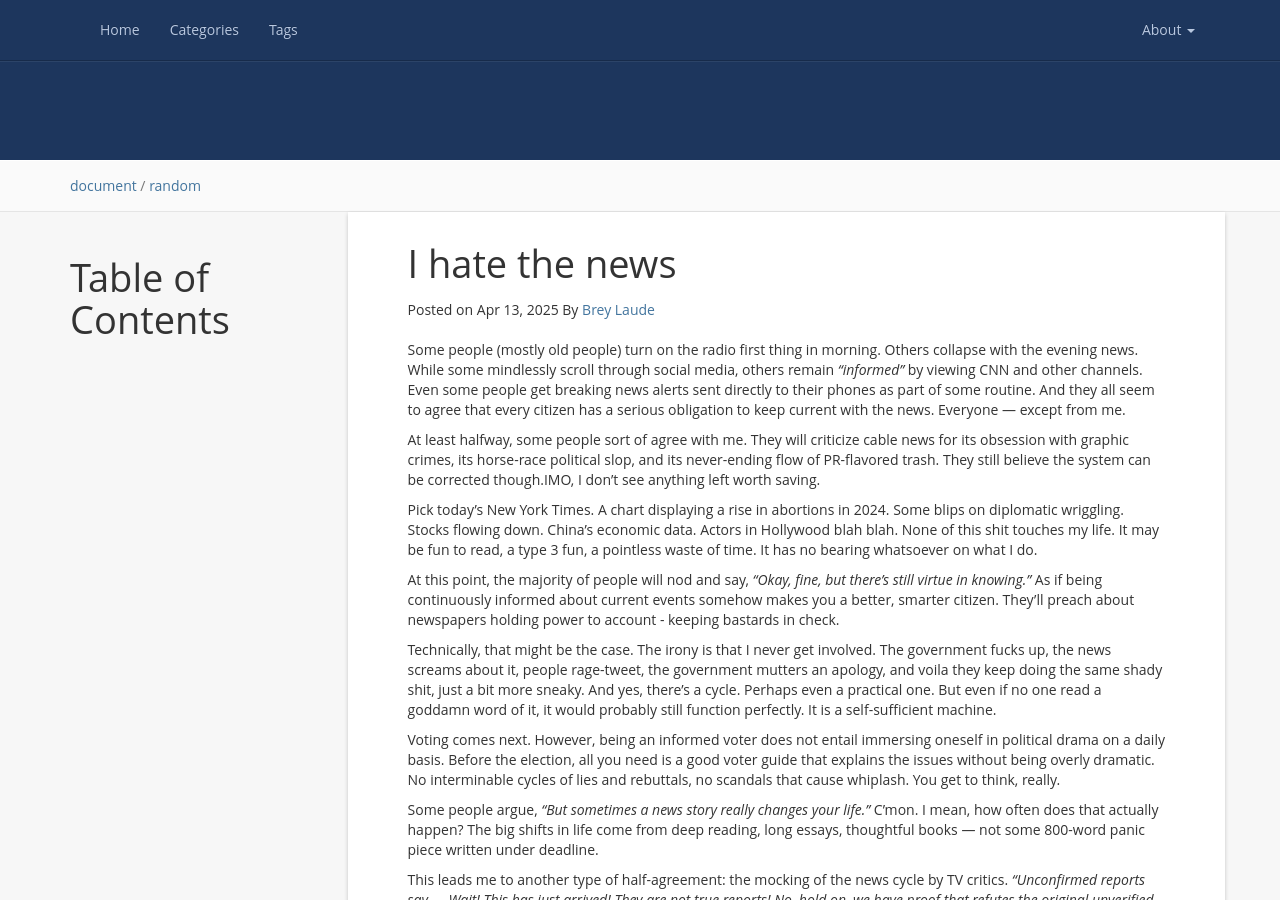
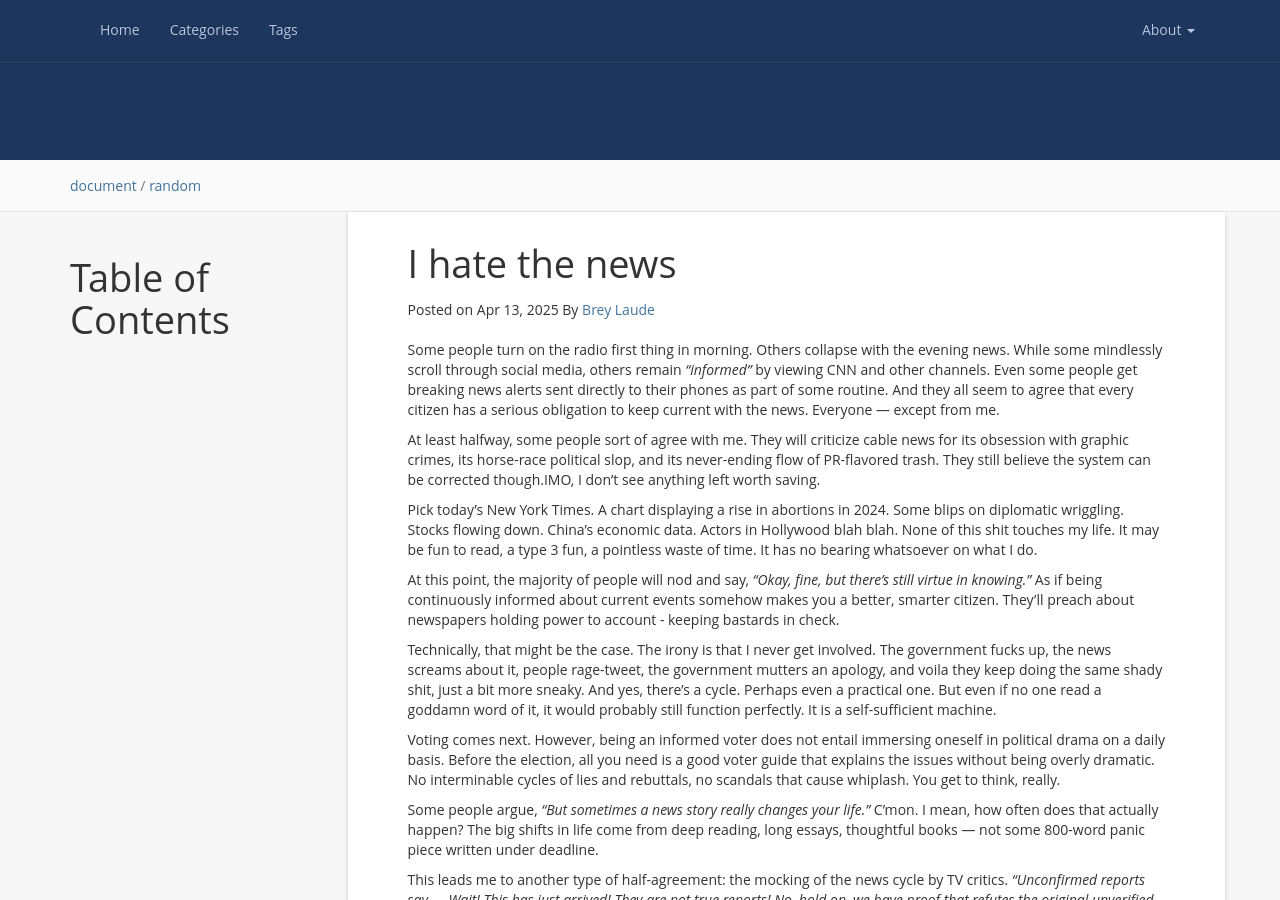
Before and after one commit to bllaude/bllaude.github.io, a Jekyll site: the page built from _posts/2025-04-13-i-hate-the-news.md, in a window 1280 px wide and 900 px high. Built offline with Jekyll 4.4.1, drawn with Linux system fonts in a browser that asks for light colours; a script that is not in the unit is left out; comment, search, counter and statistics services are not loaded.

Commit message:
Update 2025-04-13-i-hate-the-news.md

```diff
--- a/_posts/2025-04-13-i-hate-the-news.md
+++ b/_posts/2025-04-13-i-hate-the-news.md
@@ -9,7 +9,7 @@ topping: true
 
 * content
 {:toc}
-Some people (mostly old people) turn on the radio first thing in morning. Others collapse with the evening news. While some mindlessly scroll through social media, others remain *"informed"* by viewing CNN and other channels. Even some people get breaking news alerts sent directly to their phones as part of some routine. And they all seem to agree that every citizen has a serious obligation to keep current with the news. Everyone — except from me.
+Some people turn on the radio first thing in morning. Others collapse with the evening news. While some mindlessly scroll through social media, others remain *"informed"* by viewing CNN and other channels. Even some people get breaking news alerts sent directly to their phones as part of some routine. And they all seem to agree that every citizen has a serious obligation to keep current with the news. Everyone — except from me.
 
 At least halfway, some people sort of agree with me. They will criticize cable news for its obsession with graphic crimes, its horse-race political slop, and its never-ending flow of PR-flavored trash. They still believe the system can be corrected though.IMO, I don't see anything left worth saving.
 
```
